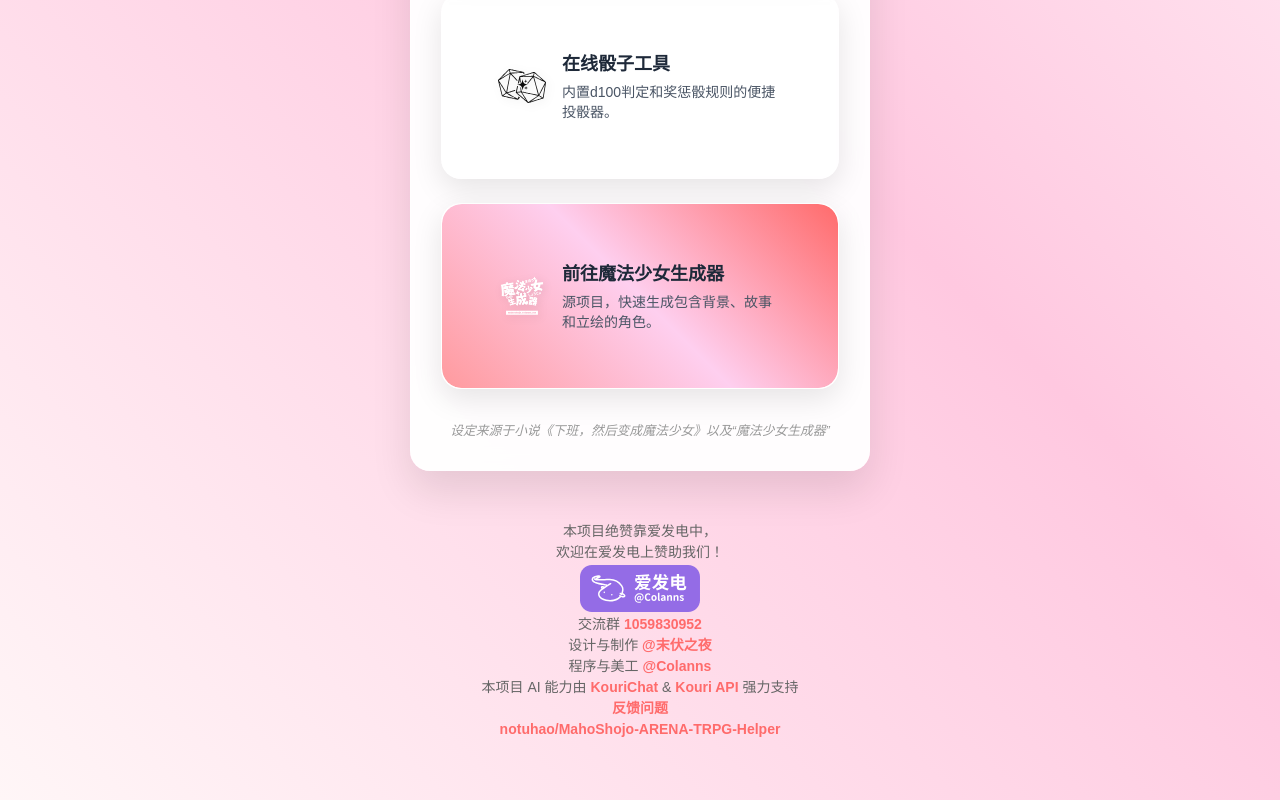
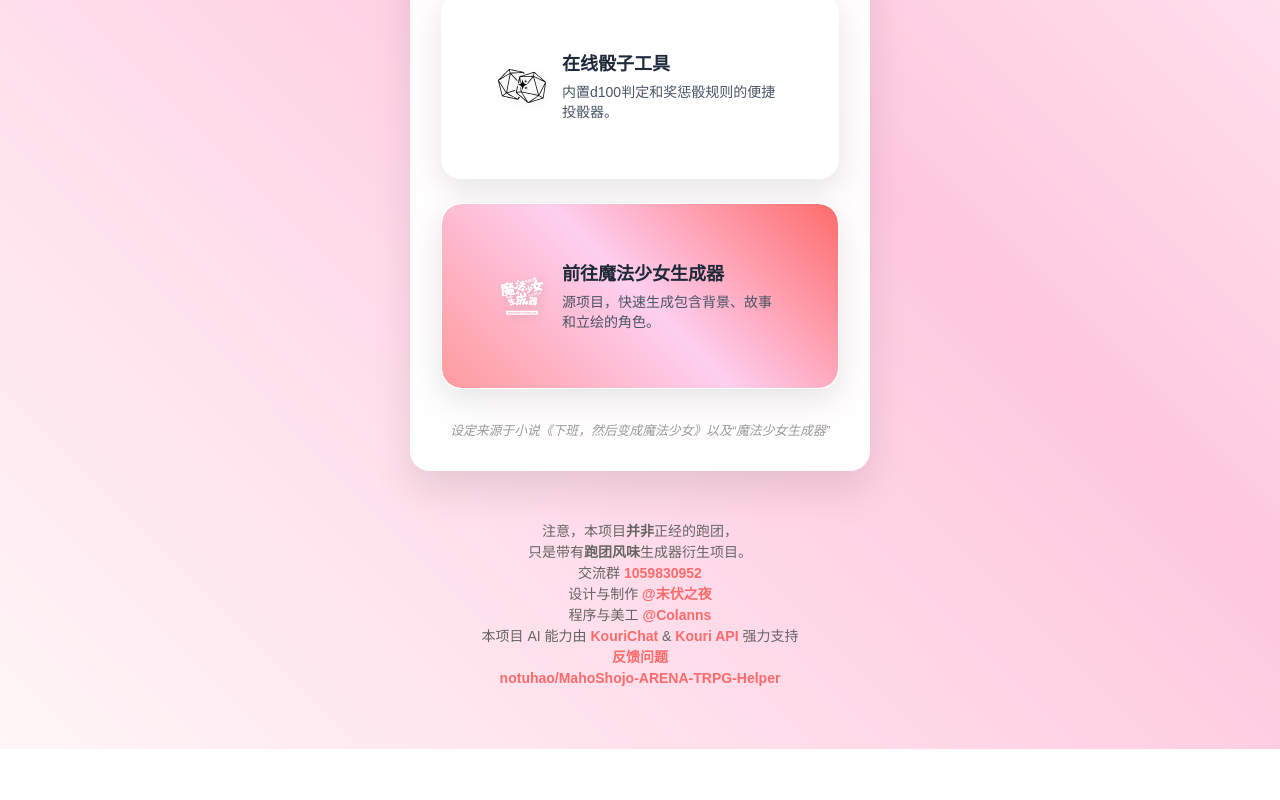
Before and after one commit to notuhao/MahoShojo-ARENA-TRPG-Helper, a Next.js app: page / in a window 1280 px wide. Shown: the part 860-1660 px from the top of the page. After the commit the page ends 1609 px from the top, so only its background shows below. Built offline with nearby package versions, Linux system fonts and the light colour scheme.

Commit message:
feat: 表明这只是有跑图风味

```diff
--- a/components/Footer.tsx
+++ b/components/Footer.tsx
@@ -12,14 +12,9 @@ export default function Footer({ className = "footer", textWhite = false }: Foot
   return (
     <footer className={className} style={{ color: textWhite ? 'white' : '' }}>
       <p>
-        本项目绝赞靠爱发电中，
+        注意，本项目<b>并非</b>正经的跑团，
       </p>
-      <p>欢迎在爱发电上赞助我们！</p>
-      <p style={{ textAlign: 'center', display: 'flex', justifyContent: 'center' }}>
-        <Link href="https://afdian.com/a/colanns" target="_blank" rel="noopener noreferrer">
-          {textWhite ? <Image src="/afdian-white.svg" alt="afdian" width={120} height={20} /> : <Image src="/afdian.svg" alt="afdian" width={120} height={20} />}
-        </Link>
-      </p>
+      <p>只是带有<b>跑团风味</b>生成器衍生项目。</p>
       <p>
         交流群 <a href="https://qun.qq.com/universal-share/share?ac=1&busi_data=eyJncm91cENvZGUiOiIxMDU5ODMwOTUyIiwidG9rZW4iOiJNUFN6UVpBRVZNNU9COWpBa21DU1lxczRObXhiKy9kSzEvbHhOcnNpT1RBZEVRU3dtZ2hUQjJVNGtuYk5ISDhrIiwidWluIjoiMTAxOTcyNzcxMCJ9&data=DxfxSXDeGY3mgLKqoTGEoHkfqpums19TEW8Alu5Ikc3uCmV0O8YkLVLyRTMOp61VjFN387-7QL8-j2AFHUX2QXq525oXb8rl0lNhm0K453Q&svctype=5&tempid=h5_group_info" target="_blank" rel="noopener noreferrer" className="footer-link">1059830952</a>
       </p>
```
